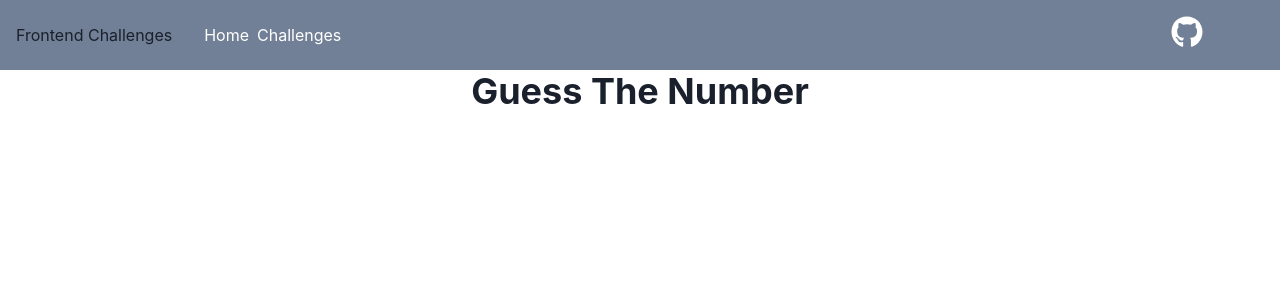
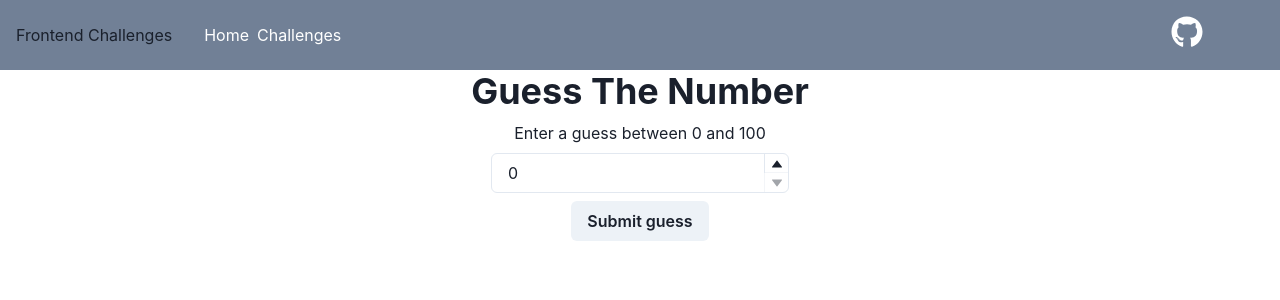
Before and after one commit to MagnusHJensen/frontend-mini-challenges, a React (Vite) app: page /challenges/guess-the-number in a window 1280 px wide. Shown: the top 300 px of the page. Built offline with nearby package versions, Linux system fonts and the light colour scheme.

Commit message:
feat(guess-the-number): add challenge

```diff
--- /dev/null
+++ b/src/pages/guess-the-number/components/guesses.tsx
@@ -0,0 +1,18 @@
+import { Text } from "@chakra-ui/react";
+
+type Props = {
+  guesses: number[];
+};
+
+export const GuessesShower = ({ guesses }: Props) => {
+  if (guesses.length == 0) {
+    return null;
+  }
+
+  return (
+    <Text>
+      Your guess{guesses.length > 1 ? "es" : ""}{" "}
+      {guesses.length > 1 ? "are" : "is"}: {guesses.join(", ")}
+    </Text>
+  );
+};
--- /dev/null
+++ b/src/pages/guess-the-number/components/helper-text.tsx
@@ -0,0 +1,22 @@
+import { Text } from "@chakra-ui/react";
+
+type Props = {
+  tooHigh: boolean | null;
+  hasWon: boolean;
+};
+
+export const HelperText = ({ tooHigh, hasWon }: Props) => {
+  if (hasWon) {
+    return <Text>Congratulations! You have won!</Text>;
+  }
+
+  if (tooHigh === null) {
+    return null;
+  }
+
+  if (tooHigh) {
+    return <Text>Too high!</Text>;
+  }
+
+  return <Text>Too low!</Text>;
+};
--- /dev/null
+++ b/src/pages/guess-the-number/components/input.tsx
@@ -0,0 +1,42 @@
+import {
+  NumberDecrementStepper,
+  NumberIncrementStepper,
+  NumberInput,
+  NumberInputField,
+  NumberInputStepper,
+} from "@chakra-ui/react";
+
+type Props = {
+  currentGuess: number;
+  setCurrentGuess: (value: number) => void;
+  isInvalidGuess: boolean;
+  hasWon: boolean;
+};
+
+export const Input = ({
+  currentGuess,
+  setCurrentGuess,
+  isInvalidGuess,
+  hasWon,
+}: Props) => {
+  return (
+    <NumberInput
+      onChange={(value) => {
+        value && !isNaN(parseInt(value)) && setCurrentGuess(parseInt(value));
+      }}
+      value={currentGuess}
+      max={100}
+      min={0}
+      clampValueOnBlur
+      allowMouseWheel
+      isInvalid={isInvalidGuess && !hasWon}
+      isDisabled={hasWon}
+    >
+      <NumberInputField placeholder="Enter a number" />
+      <NumberInputStepper>
+        <NumberIncrementStepper />
+        <NumberDecrementStepper />
+      </NumberInputStepper>
+    </NumberInput>
+  );
+};
--- a/src/pages/guess-the-number/guess-the-number-page.tsx
+++ b/src/pages/guess-the-number/guess-the-number-page.tsx
@@ -1,11 +1,68 @@
-import { Heading, VStack } from "@chakra-ui/react";
+import { Button, Heading, Text, VStack } from "@chakra-ui/react";
+import { useEffect, useState } from "react";
 import { Page } from "../../components/page/base-page";
+import { GuessesShower } from "./components/guesses";
+import { HelperText } from "./components/helper-text";
+import { Input } from "./components/input";
 
 export const GuessTheNumberPage = () => {
+  const [guesses, setGuesses] = useState<number[]>([]);
+  const [valueToGuess, setValueToGuess] = useState(generateRandomGuess());
+  const [isInvalidGuess, setIsInvalidGuess] = useState(false);
+  const [isLatestGuessTooHigh, setIsLatestGuessToHigh] = useState<
+    boolean | null
+  >(null);
+  const [hasWon, setHasWon] = useState(false);
+  const [currentGuess, setCurrentGuess] = useState(0);
+
+  function generateRandomGuess() {
+    return Math.floor(Math.random() * 100) + 1;
+  }
+
+  function submitGuess() {
+    if (isInvalidGuess) {
+      return;
+    }
+    const newGuesses = [...guesses, currentGuess];
+    setGuesses(newGuesses);
+    if (newGuesses.includes(currentGuess)) {
+      setIsInvalidGuess(true);
+    }
+    if (currentGuess === valueToGuess) {
+      setHasWon(true);
+      setIsLatestGuessToHigh(null);
+    } else if (currentGuess < valueToGuess) {
+      setIsLatestGuessToHigh(false);
+    } else {
+      setIsLatestGuessToHigh(true);
+    }
+  }
+
+  function updateCurrentGuess(value: number) {
+    setCurrentGuess(value);
+    if (guesses.includes(value)) {
+      setIsInvalidGuess(true);
+      return;
+    }
+    if (isInvalidGuess) setIsInvalidGuess(false);
+  }
+
   return (
     <Page>
       <VStack>
         <Heading>Guess The Number</Heading>
+        <Text>Enter a guess between 0 and 100</Text>
+        <Input
+          currentGuess={currentGuess}
+          setCurrentGuess={updateCurrentGuess}
+          isInvalidGuess={isInvalidGuess}
+          hasWon={hasWon}
+        />
+        <Button onClick={submitGuess} disabled={isInvalidGuess}>
+          Submit guess
+        </Button>
+        <HelperText tooHigh={isLatestGuessTooHigh} hasWon={hasWon} />
+        <GuessesShower guesses={guesses} />
       </VStack>
     </Page>
   );
```
